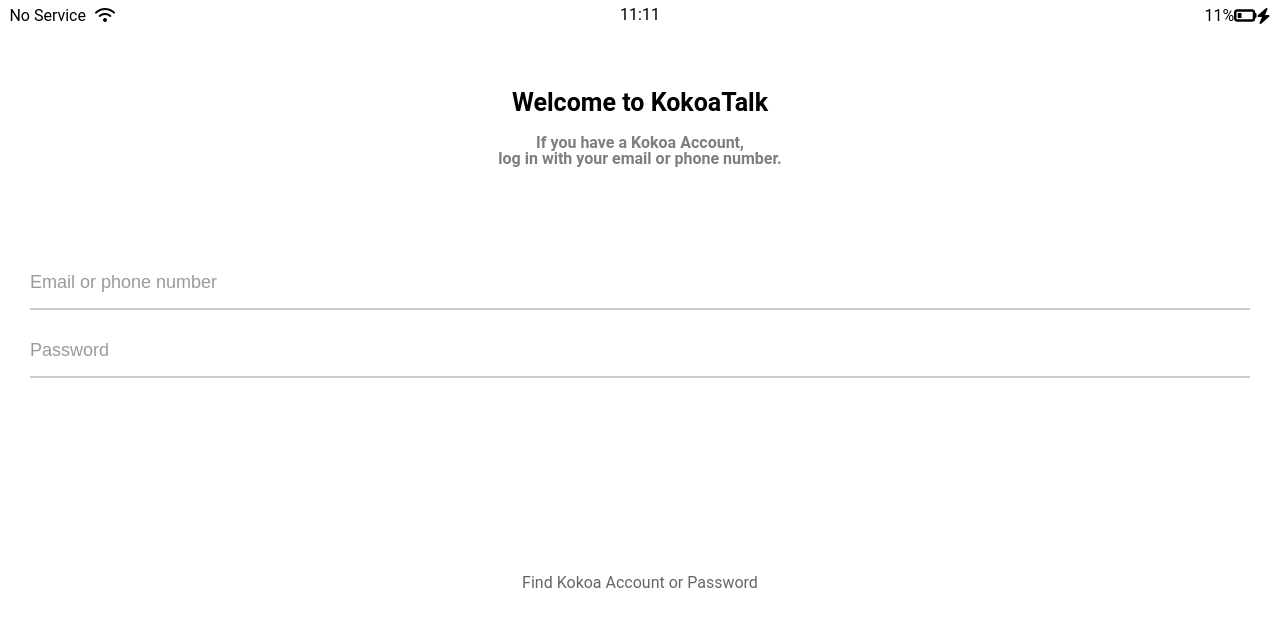
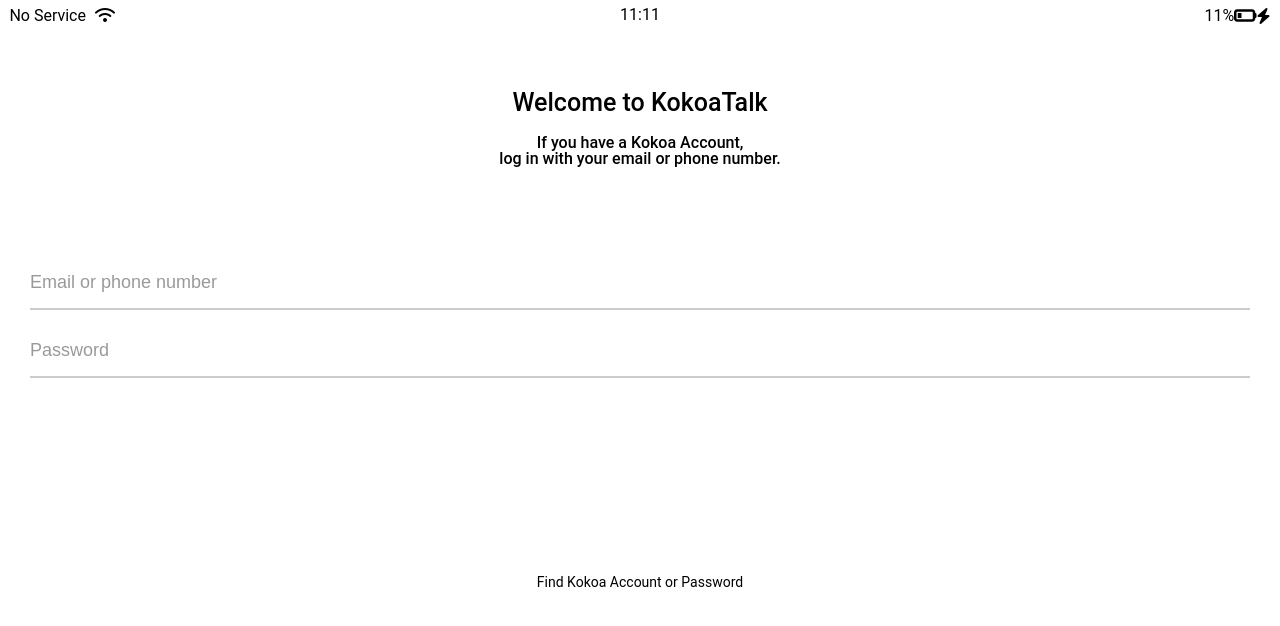
Before and after one commit to m-chagall/kokoa-clone-2022, a plain HTML site: page index.html in a window 1280 px wide. Drawn offline with Linux system fonts and the light colour scheme; a web font is replaced by a local one.

Commit message:
Update login.css

```diff
--- a/css/screens/login.css
+++ b/css/screens/login.css
@@ -4,15 +4,15 @@
     display: flex;
     flex-direction: column;
     align-items: center;
-    font-weight: 700;
+    font-weight: 500;
 }
 .welcome-header__title {
     margin-bottom: 20px;
     font-size: 25px;
 }
 .welcome-header__text {
-    width: 60%;
-    opacity: 0.5;
+    width: 80%;
+    color:var(--orsetto_forest1);
 }
 
 /*
@@ -44,11 +44,11 @@
     transition: border-color 0.3s ease-in-out;
 }
 #login-form input:focus {
-    border-color: var(--blue);
+    border-color: var(--orsetto_forest4);
 }
 #login-form input[type="submit"] {
     color: white;
-    background-color: var(--blue);
+    background-color: var(--orsetto_forest4);
     cursor: pointer;
     padding: 20px 0px;
     border-radius: 5px;
@@ -56,10 +56,9 @@
 #login-form a {
     text-align: center;
     text-decoration: none;
-    color:inherit;
-    opacity: 0.6;
+    color:var(--orsetto_forest4);
     display: flex;
     flex-direction: column;
     align-items: center;
-    font-size: 16px;
+    font-size: 14px;
 }
```
